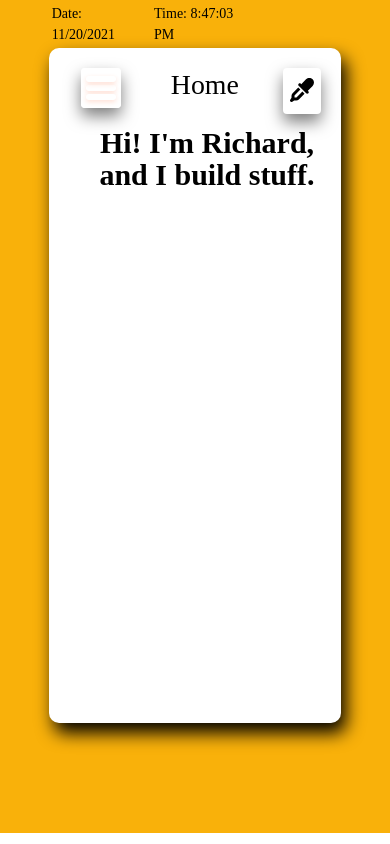
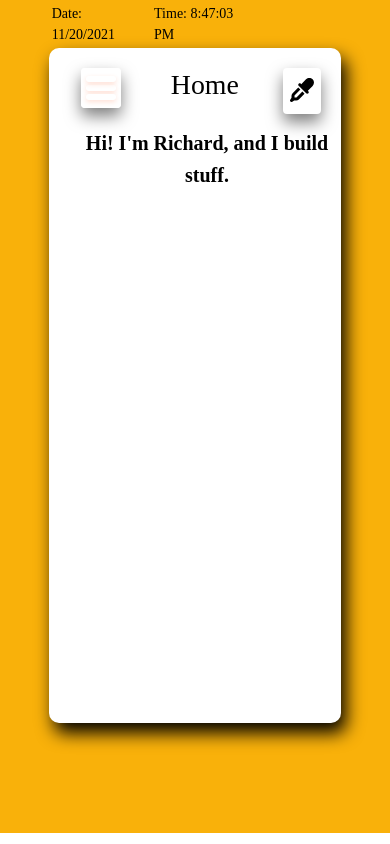
Before and after one commit to raseward14/Responsive-Portfolio, a React (Create React App) app in the folder client/: page / in a window 390 px wide. Built offline with nearby package versions, Linux system fonts and the light colour scheme; a web font is replaced by a local one.

Commit message:
made homepage responsive

```diff
--- a/client/src/pages/style.css
+++ b/client/src/pages/style.css
@@ -5,7 +5,6 @@
     font-size: 30px;
     position: absolute;
     margin-top: 10%;
-
 }
 .heading {
     position: relative;
@@ -62,6 +61,12 @@ form {
     background-color: inherit;
 }
 
+@media (max-width: 1400px) {
+    .home {
+        margin-left: 60px;
+    }
+}
+
 @media (max-width: 767px) {
     aside {
         width: 0%;
@@ -76,5 +81,15 @@ form {
     }
 }
 
-@media (max-width: 467px) {
+@media (max-width: 541px) {
+    .home {
+        margin-left: 0px;
+    }
 }
+
+@media (max-width: 415px) {
+    .home {
+        font-size: 20px;
+        margin-left: 0px;
+    }
+}
```
